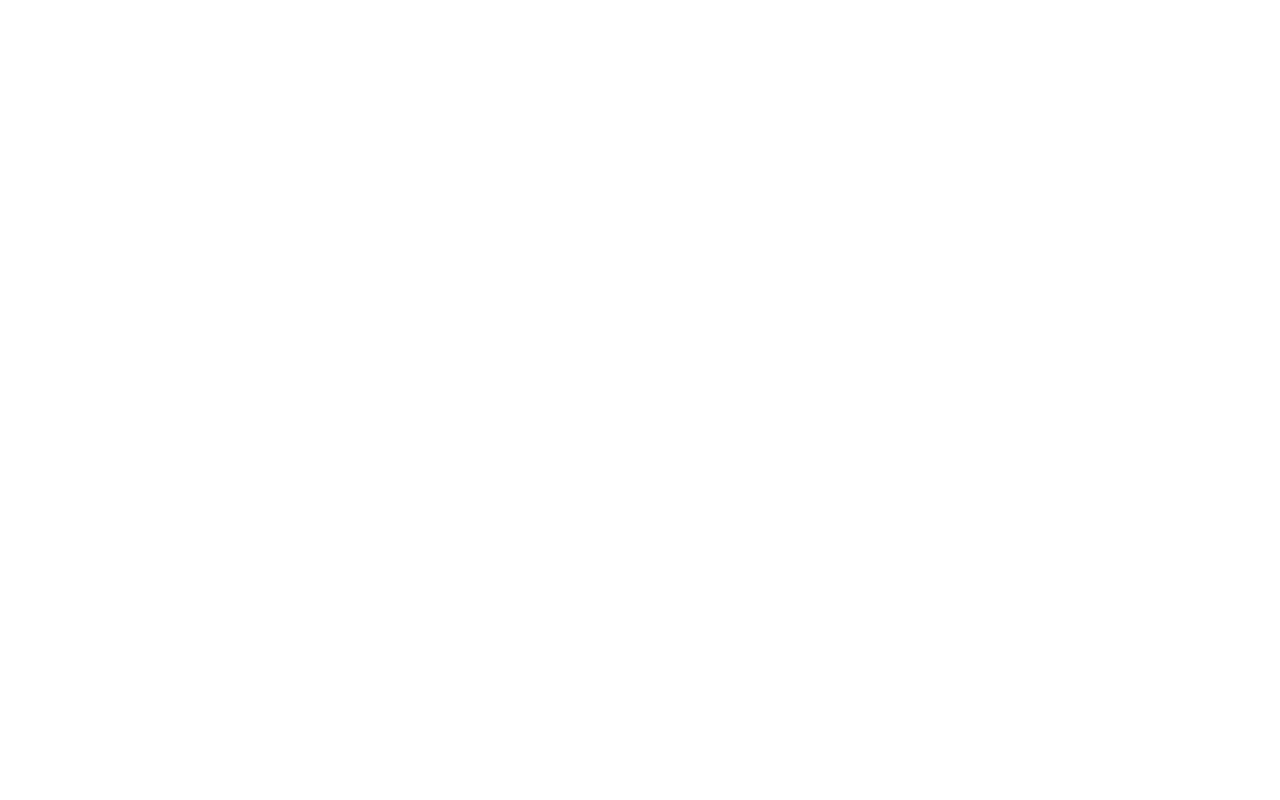
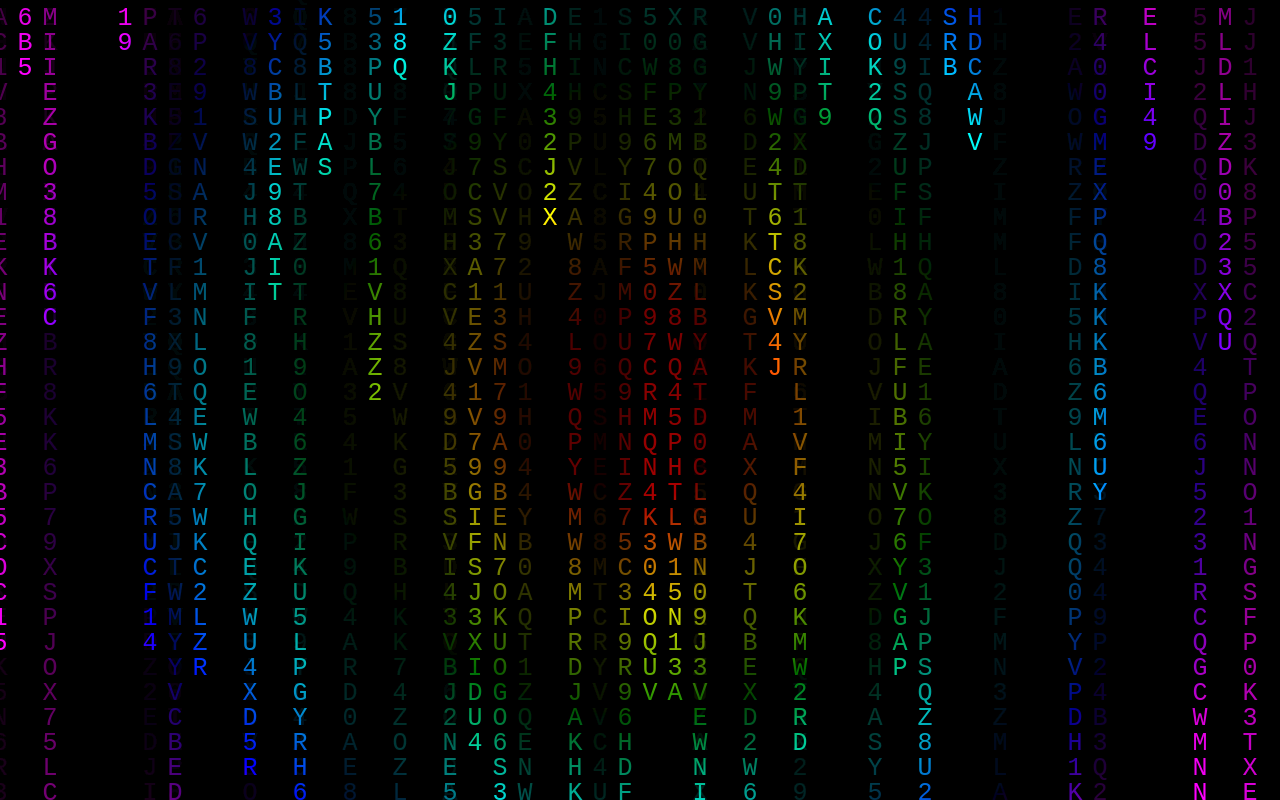
Before and after one commit to mohitk0208/matrix-rain, a website built with Vite: page index.html in a window 1280 px wide. Built offline with nearby package versions, Linux system fonts and the light colour scheme.

Commit message:
completed matrix rain effect

```diff
--- a/index.html
+++ b/index.html
@@ -4,10 +4,10 @@
     <meta charset="UTF-8" />
     <link rel="icon" type="image/svg+xml" href="/vite.svg" />
     <meta name="viewport" content="width=device-width, initial-scale=1.0" />
-    <title>Vite + TS</title>
+    <title>Code rain</title>
   </head>
   <body>
-    <div id="app"></div>
+    <canvas id="canvas1"></canvas>
     <script type="module" src="/src/main.ts"></script>
   </body>
 </html>
--- a/src/main.ts
+++ b/src/main.ts
@@ -1 +1,116 @@
 import './style.css'
+
+const canvas = document.getElementById('canvas1') as HTMLCanvasElement;
+const ctx = canvas.getContext('2d');
+canvas.width = window.innerWidth
+canvas.height = window.innerHeight
+
+
+// let gradient = ctx?.createLinearGradient(0, canvas.height, canvas.width, canvas.height)
+
+let gradient = ctx?.createRadialGradient(canvas.width / 2, canvas.height / 2, 100, canvas.width / 2, canvas.height / 2, canvas.width / 2)
+
+gradient?.addColorStop(0, 'red');
+gradient?.addColorStop(0.2, 'yellow');
+gradient?.addColorStop(0.4, 'green');
+gradient?.addColorStop(0.6, 'cyan');
+gradient?.addColorStop(0.8, 'blue');
+gradient?.addColorStop(1, 'magenta');
+
+class Symbol {
+    characters: string;
+    x: number;
+    y: number;
+    fontSize: number;
+    text: string;
+    canvasHeight: number
+
+    constructor(x: number, y: number, fontSize: number, canvasHeight: number) {
+        this.characters = "0123456789ABCDEFGHIJKLMNOPQRSTUVWXYZ"
+        this.x = x
+        this.y = y
+        this.fontSize = fontSize
+        this.text = ''
+        this.canvasHeight = canvasHeight
+    }
+
+    draw(context: CanvasRenderingContext2D) {
+        this.text = this.characters.charAt(Math.floor(Math.random() * this.characters.length));
+        context.fillText(this.text, this.x * this.fontSize, this.y * this.fontSize)
+        if (this.y * this.fontSize > this.canvasHeight && Math.random() > 0.95) {
+            this.y = 0;
+        } else {
+            this.y += 1
+        }
+    }
+
+}
+
+class Effect {
+    canvasWidth: number;
+    canvasHeight: number;
+    fontSize: number;
+    columns: number;
+    symbols: [Symbol] | []
+
+    constructor(canvasWidth: number, canvasHeight: number) {
+        this.canvasWidth = canvasWidth
+        this.canvasHeight = canvasHeight
+        this.fontSize = 25;
+        this.columns = this.canvasWidth / this.fontSize;
+        this.symbols = []
+        this.#initialize()
+    }
+
+    #initialize() {
+        for (let i = 0; i < this.columns; i++) {
+            this.symbols[i] = new Symbol(i, 0 - Math.floor(Math.random() * 120), this.fontSize, this.canvasHeight)
+        }
+    }
+    resize(width: number, height: number) {
+        this.canvasWidth = width
+        this.canvasHeight = height
+        this.columns = this.canvasWidth / this.fontSize
+        this.symbols = []
+        this.#initialize()
+    }
+}
+
+
+const effect = new Effect(canvas.width, canvas.height)
+let lastTime = 0;
+const fps = 15;
+const nextFrame = 1000 / fps;
+let timer = 0;
+
+
+const animate: FrameRequestCallback = (timeStamp) => {
+    if (ctx !== null) {
+        const deltaTime = timeStamp - lastTime
+        lastTime = timeStamp
+
+        if (timer > nextFrame) {
+            ctx.fillStyle = 'rgba(0,0,0,0.05)'
+            ctx.textAlign = "center"
+            ctx.fillRect(0, 0, canvas.width, canvas.height)
+            ctx.fillStyle = gradient!
+            // ctx.fillStyle = "#00ff00" // for constant color of text
+            ctx.font = effect.fontSize + 'px monospace';
+            effect.symbols.forEach(symbol => symbol.draw(ctx));
+            timer = 0
+        } else {
+            timer += deltaTime
+        }
+
+        requestAnimationFrame(animate)
+
+    }
+}
+
+animate(0)
+
+window.addEventListener("resize", () => {
+    canvas.width = window.innerWidth
+    canvas.height = window.innerHeight
+    effect.resize(canvas.width, canvas.height)
+})
--- a/src/style.css
+++ b/src/style.css
@@ -1,97 +1,17 @@
-:root {
-  font-family: Inter, Avenir, Helvetica, Arial, sans-serif;
-  font-size: 16px;
-  line-height: 24px;
-  font-weight: 400;
-
-  color-scheme: light dark;
-  color: rgba(255, 255, 255, 0.87);
-  background-color: #242424;
-
-  font-synthesis: none;
-  text-rendering: optimizeLegibility;
-  -webkit-font-smoothing: antialiased;
-  -moz-osx-font-smoothing: grayscale;
-  -webkit-text-size-adjust: 100%;
-}
-
-a {
-  font-weight: 500;
-  color: #646cff;
-  text-decoration: inherit;
-}
-a:hover {
-  color: #535bf2;
+* {
+  margin: 0;
+  padding: 0;
+  box-sizing: border-box;
 }
 
 body {
-  margin: 0;
-  display: flex;
-  place-items: center;
-  min-width: 320px;
-  min-height: 100vh;
+  overflow: hidden;
+  background: black;
 }
 
-h1 {
-  font-size: 3.2em;
-  line-height: 1.1;
+canvas {
+  background: black;
+  position: absolute;
+  top: 0;
+  left: 0;
 }
-
-#app {
-  max-width: 1280px;
-  margin: 0 auto;
-  padding: 2rem;
-  text-align: center;
-}
-
-.logo {
-  height: 6em;
-  padding: 1.5em;
-  will-change: filter;
-}
-.logo:hover {
-  filter: drop-shadow(0 0 2em #646cffaa);
-}
-.logo.vanilla:hover {
-  filter: drop-shadow(0 0 2em #3178c6aa);
-}
-
-.card {
-  padding: 2em;
-}
-
-.read-the-docs {
-  color: #888;
-}
-
-button {
-  border-radius: 8px;
-  border: 1px solid transparent;
-  padding: 0.6em 1.2em;
-  font-size: 1em;
-  font-weight: 500;
-  font-family: inherit;
-  background-color: #1a1a1a;
-  cursor: pointer;
-  transition: border-color 0.25s;
-}
-button:hover {
-  border-color: #646cff;
-}
-button:focus,
-button:focus-visible {
-  outline: 4px auto -webkit-focus-ring-color;
-}
-
-@media (prefers-color-scheme: light) {
-  :root {
-    color: #213547;
-    background-color: #ffffff;
-  }
-  a:hover {
-    color: #747bff;
-  }
-  button {
-    background-color: #f9f9f9;
-  }
-}
```
